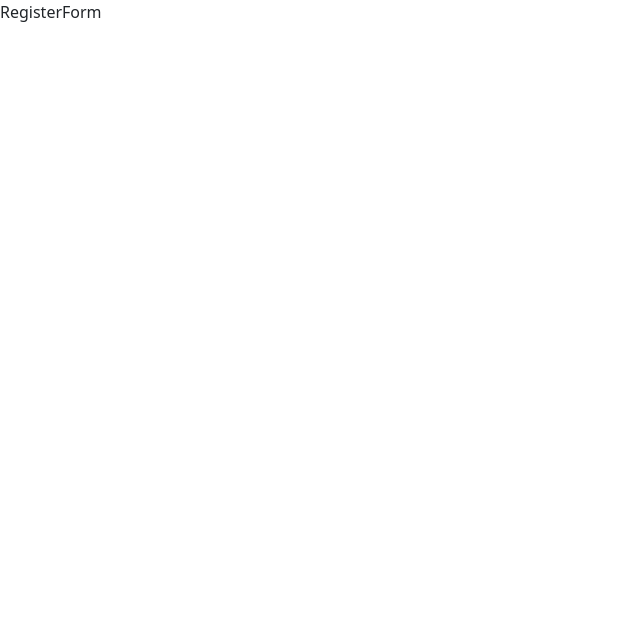
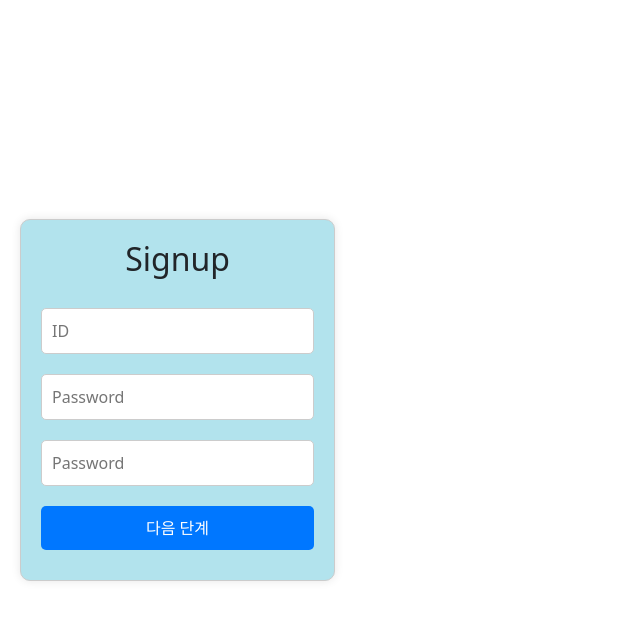
Before and after one commit to annoeul/Mosk-FE, a React (Vite) app: page /register in a window 1280 px wide. Shown: the top 620 px of the page, without its empty margins (0-640 px from the left). Built offline with nearby package versions, Linux system fonts and the light colour scheme.

Commit message:
Design: 회원가입 레이아웃 1차 완료

```diff
--- a/src/components/register/index.jsx
+++ b/src/components/register/index.jsx
@@ -1,7 +1,21 @@
 import React from "react"
+import * as S from "./style"
 
 function RegisterForm() {
-  return <div>RegisterForm</div>
+  return (
+    <S.Wrapper>
+      <S.FormContainer>
+        <S.LoginForm>
+          <S.FormTitle>Signup</S.FormTitle>
+          <S.Input type="text" placeholder="ID" />
+          <S.Input type="password" placeholder="Password" />
+          <S.Input type="password" placeholder="Password" />
+          {/* <S.Input type="password" placeholder="Password" /> */}
+          <S.SubmitButton>다음 단계</S.SubmitButton>
+        </S.LoginForm>
+      </S.FormContainer>
+    </S.Wrapper>
+  )
 }
 
 export default RegisterForm
--- a/src/components/register/style.js
+++ b/src/components/register/style.js
@@ -0,0 +1,59 @@
+import styled from "styled-components"
+
+export const Wrapper = styled.div`
+  height: 100vh;
+  width: 50%;
+  display: flex;
+  justify-content: flex-start;
+  align-items: center;
+  /* background: black; */
+`
+
+export const FormContainer = styled.div`
+  display: flex;
+  justify-content: flex-start;
+  align-items: flex-start;
+  margin-left: 20px;
+`
+
+export const LoginForm = styled.form`
+  display: flex;
+  flex-direction: column;
+  align-items: center;
+  border: 1px solid #ccc;
+  padding: 20px;
+  width: 100%;
+  background: #b2e3ed;
+  border-radius: 10px;
+  box-shadow: 0 0 10px rgba(0, 0, 0, 0.1);
+  /* background-color: #ccc; */
+`
+
+export const FormTitle = styled.h2`
+  margin-bottom: 20px;
+`
+
+export const Input = styled.input`
+  padding: 10px;
+  margin: 10px;
+  width: 100%;
+  border-radius: 5px;
+  border: 1px solid #ccc;
+  font-size: 16px;
+`
+
+export const SubmitButton = styled.button`
+  background-color: #0077ff;
+  color: #fff;
+  margin: 10px;
+  padding: 10px 20px;
+  border: none;
+  border-radius: 5px;
+  font-size: 16px;
+  cursor: pointer;
+  width: 100%;
+
+  &:hover {
+    background-color: #005bcc;
+  }
+`
```
